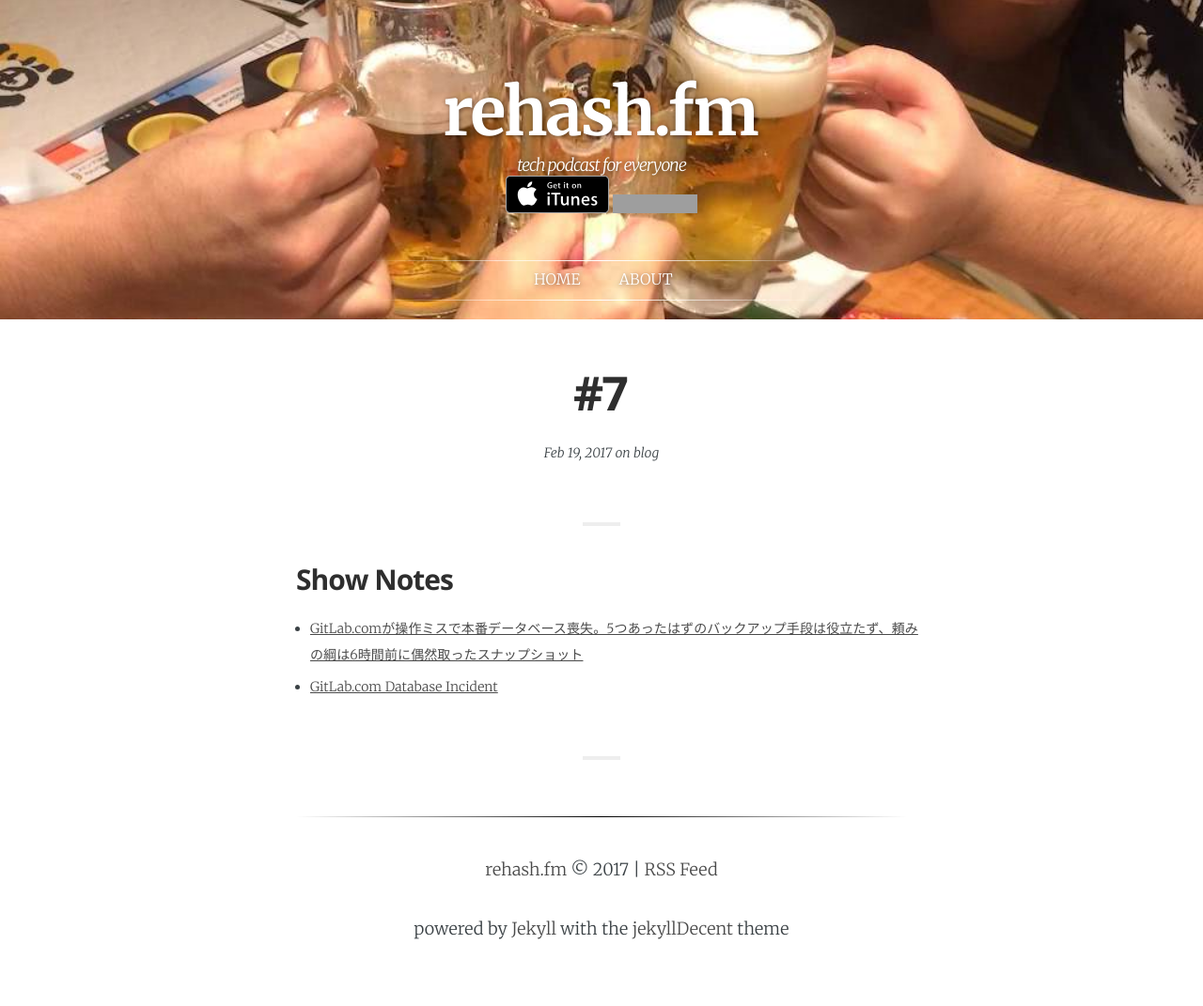
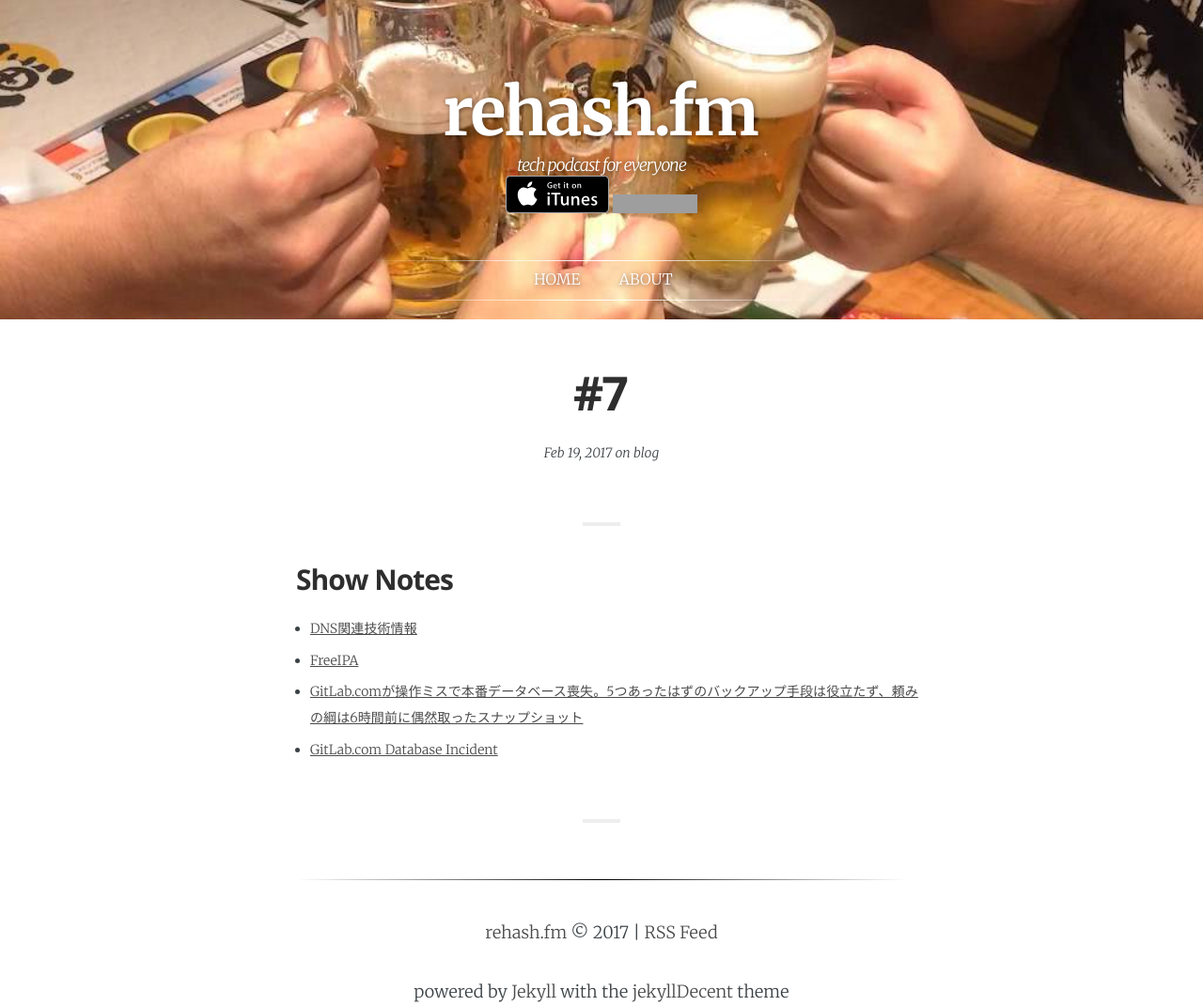
Before and after one commit to rehashfm/rehash.fm, a Jekyll site: the page built from _posts/2017-02-19-7.md, in a window 1280 px wide. Shown: the whole page at 94% size. Built offline with Jekyll 4.4.1, drawn with Linux system fonts in a browser that asks for light colours; some web fonts are replaced; before the commit the page ends 1004 px from its top, so only the background shows below that; grey boxes are pictures that could not be loaded.

Commit message:
Add links for DNS part in #7

```diff
--- a/_posts/2017-02-19-7.md
+++ b/_posts/2017-02-19-7.md
@@ -10,5 +10,7 @@ excerpt:
 
 
 ## Show Notes
+- [DNS関連技術情報](https://jprs.jp/tech/)
+- [FreeIPA](https://www.freeipa.org/page/Main_Page)
 - [GitLab.comが操作ミスで本番データベース喪失。5つあったはずのバックアップ手段は役立たず、頼みの綱は6時間前に偶然取ったスナップショット](http://www.publickey1.jp/blog/17/gitlabcom56.html)
 - [GitLab.com Database Incident](https://about.gitlab.com/2017/02/01/gitlab-dot-com-database-incident/)
```
